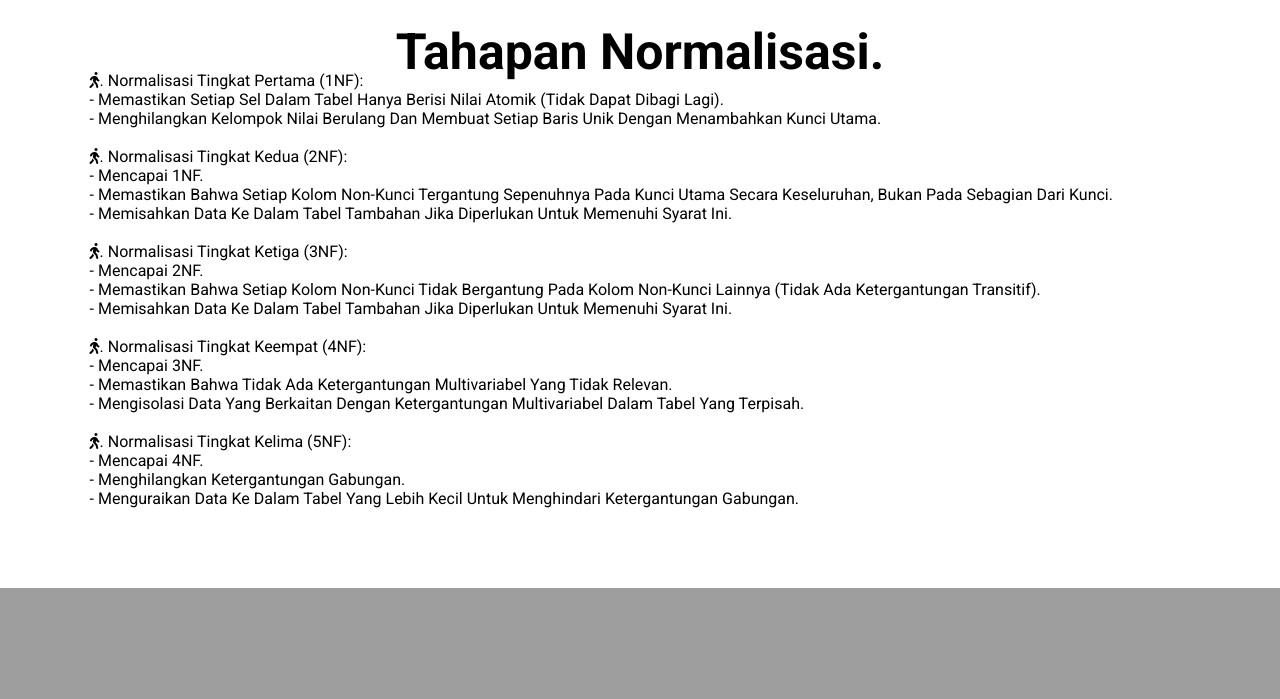
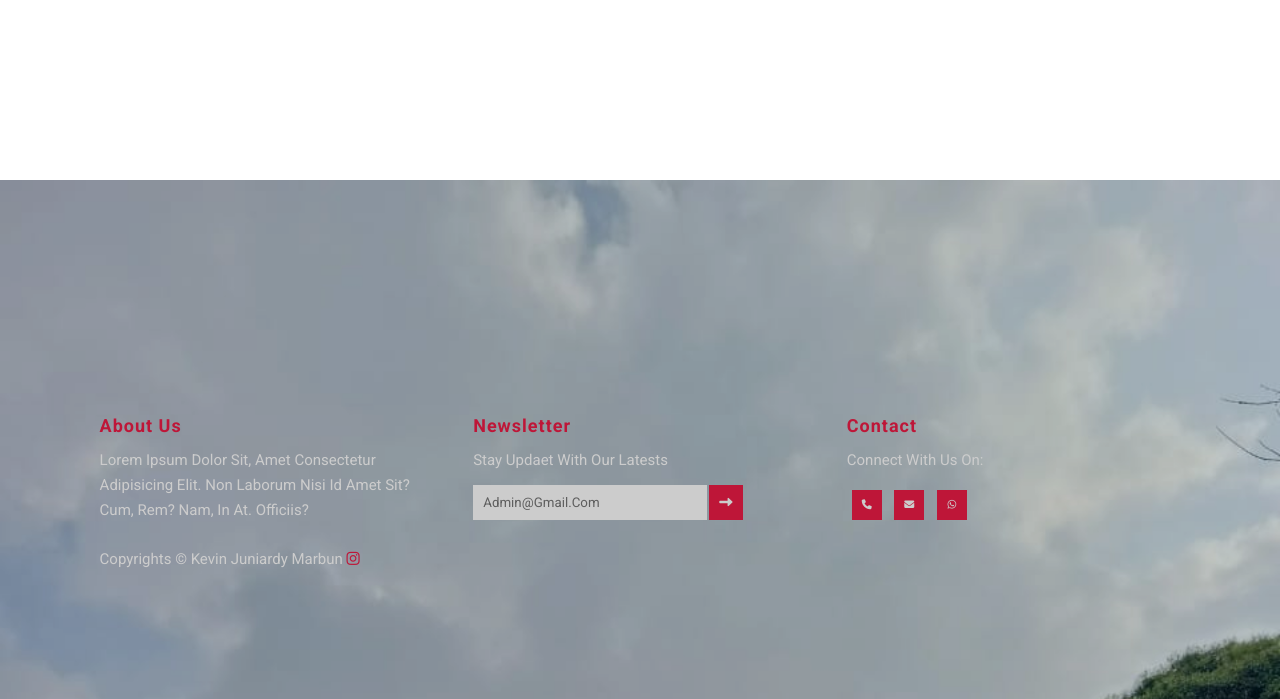
Before and after one commit to KevinMarbun/Kelompok.github.io, a PHP site: page /berita/berita2.html in a window 1280 px wide. Shown: the part 817-1516 px from the top of the page. Before the commit the page ends 1405 px from the top, so only its background shows below. Run offline with PHP 8.4, Linux system fonts and the light colour scheme.

Commit message:
revisi lagi

```diff
--- a/berita/berita2.html
+++ b/berita/berita2.html
@@ -11,55 +11,76 @@
     <link rel="stylesheet" href="https://cdnjs.cloudflare.com/ajax/libs/font-awesome/6.2.1/css/all.min.css" />
   </head>
 
-  <body>
+  <body id="background-vanta">
     <!-- Header Section -->
     <div class="header" id="home">
       <nav id="navbar">
-        <a href="#home" class="logo">Normalisasi<span>.</span></a>
+          <a href="../index.html #home" class="logo">Databases<span>.</span></a>
           <div class="links" id="nav">
               <a href="../index.html">Home</a>
               <a href="../index.html #about">Pengertian</a>
               <a href="../index.html #berita">Tujuan Normalisasi</a>
               <a href="../index.html #pengumuman">Bentuk Normalisasi</a>
-
-          <a href=" ../index.html #contact"><i class="fa fa-phone">contact</i></a>
+              <a href=" ../index.html #contact">contact</a>
           </div>
           <div class="fas fa-bars" id="menu-btn" onclick="openmenu()"></div>
           <div class="fa-solid fa-xmark" id="close" onclick="closemenu()"></div>
       </nav>
+      <div class="content">
+        <h2>Tugas Teknik Komputer TK 23 A<br />SBD (Sistem Basis Data)</h2>
+        <h3>Keuntungan  Database.</h3>
       </div>
+
+
     <!-- Header Section End -->
+    <!-- Blog Section -->
+    <section class="blog" id="berita">
+      <div class="container">
 
-    <!-- About Section -->
-    <h1 align="center" style="margin-top: 40px; font-size: 5em">Tahapan Normalisasi.</h1>
-    <section class="about" id="about">
-      <div class="container"></div>
-      <div class="about-content">
-        <p style="margin-top: 10px; font-size: 1.6em">
-          <i class="fas fa-walking"></i>. Normalisasi Tingkat Pertama (1NF): <br />
-          - Memastikan setiap sel dalam tabel hanya berisi nilai atomik (tidak dapat dibagi lagi). <br />
-          - Menghilangkan kelompok nilai berulang dan membuat setiap baris unik dengan menambahkan kunci utama. <br /><br />
-          <i class="fas fa-walking"></i>. Normalisasi Tingkat Kedua (2NF): <br />
-          - Mencapai 1NF. <br />
-          - Memastikan bahwa setiap kolom non-kunci tergantung sepenuhnya pada kunci utama secara keseluruhan, bukan pada sebagian dari kunci. <br />
-          - Memisahkan data ke dalam tabel tambahan jika diperlukan untuk memenuhi syarat ini.
+        <p style="margin-top: 10px; font-size: 1.6em;color: white;">
+          <i class="fas fa-walking"></i>. Keamanan: Data dapat dilindungi dengan kontrol akses dan enkripsi. <br /><br /><br />
+          <i class="fas fa-walking"></i>. Integritas Data: Menjamin konsistensi dan akurasi data melalui berbagai mekanisme seperti kunci utama (primary key) dan kunci asing (foreign key). <br />
           <br /><br />
-          <i class="fas fa-walking"></i>. Normalisasi Tingkat Ketiga (3NF): <br />
-          - Mencapai 2NF. <br />
-          - Memastikan bahwa setiap kolom non-kunci tidak bergantung pada kolom non-kunci lainnya (tidak ada ketergantungan transitif). <br />
-          - Memisahkan data ke dalam tabel tambahan jika diperlukan untuk memenuhi syarat ini.
+          <i class="fas fa-walking"></i>. Skalabilitas: Dapat menangani jumlah data yang besar dan banyak pengguna secara bersamaan. <br />
           <br /><br />
-          <i class="fas fa-walking"></i>. Normalisasi Tingkat Keempat (4NF): <br />
-          - Mencapai 3NF. <br />
-          - Memastikan bahwa tidak ada ketergantungan multivariabel yang tidak relevan. <br />
-          - Mengisolasi data yang berkaitan dengan ketergantungan multivariabel dalam tabel yang terpisah.
-          <br /><br />
-          <i class="fas fa-walking"></i>. Normalisasi Tingkat Kelima (5NF): <br />
-          - Mencapai 4NF. <br />
-          - Menghilangkan ketergantungan gabungan. <br />
-          - Menguraikan data ke dalam tabel yang lebih kecil untuk menghindari ketergantungan gabungan.
+          <i class="fas fa-walking"></i>. Efisiensi: Memungkinkan pemrosesan data secara cepat dan efisien melalui query yang dioptimalkan. <br />
+          <br /><br /><br><br>
         </p>
       </div>
     </section>
+    <!-- Blog Section End-->
+<br><br><br><br><br><br><br><br><br>
+    <!-- Footer Section -->
+    <section class="footer">
+      <div class="container">
+        <div class="footer-box">
+          <h3>about us</h3>
+          <p>Lorem ipsum dolor sit, amet consectetur adipisicing elit. Non laborum nisi id amet sit? Cum, rem? Nam, in at. Officiis?</p>
+          <p>
+            Copyrights &copy; Kevin Juniardy Marbun <a href="https://instagram.com/xc.pxly_?igshid=ZDdkNTZiNTM="><i class="fa-brands fa-instagram"></i></a>
+          </p>
+        </div>
+        <div class="footer-box">
+          <h3>Newsletter</h3>
+          <p>Stay updaet with our latests</p>
+          <form>
+            <input type="email" name="email" placeholder="admin@gmail.com" />
+            <button type="submit"><i class="fa-solid fa-right-long"></i></button>
+          </form>
+        </div>
+        <div class="footer-box">
+          <h3>Contact</h3>
+          <p>Connect With Us On:</p>
+          <div id="contact">
+            <a href="#"><i class="fa fa-phone"></i></a>
+            <a href="#"><i class="fa fa-envelope"></i></a>
+            <a href="#"><i class="fa-brands fa-whatsapp"></i></a>
+          </div>
+        </div>
+      </div>
+    </section>
+    <!-- Footer Section End -->
+
+    <script src="../script.js"></script>
   </body>
 </html>
--- a/pengumuman/p1.html
+++ b/pengumuman/p1.html
@@ -15,7 +15,7 @@
     <!-- Header Section -->
     <div class="header" id="home">
       <nav id="navbar">
-          <a href="../index.html #home" class="logo">Normalisasi<span>.</span></a>
+          <a href="../index.html #home" class="logo">Databases<span>.</span></a>
           <div class="links" id="nav">
               <a href="../index.html">Home</a>
               <a href="../index.html #about">Pengertian</a>
--- a/pengumuman/p2.html
+++ b/pengumuman/p2.html
@@ -15,7 +15,7 @@
     <!-- Header Section -->
     <div class="header" id="home">
       <nav id="navbar">
-          <a href="../index.html #home" class="logo">Normalisasi<span>.</span></a>
+          <a href="../index.html #home" class="logo">Databases<span>.</span></a>
           <div class="links" id="nav">
               <a href="../index.html">Home</a>
               <a href="../index.html #about">Pengertian</a>
--- a/pengumuman/p3.html
+++ b/pengumuman/p3.html
@@ -15,7 +15,7 @@
     <!-- Header Section -->
     <div class="header" id="home">
       <nav id="navbar">
-          <a href="../index.html #home" class="logo">Normalisasi<span>.</span></a>
+          <a href="../index.html #home" class="logo">Databases<span>.</span></a>
           <div class="links" id="nav">
               <a href="../index.html">Home</a>
               <a href="../index.html #about">Pengertian</a>
--- a/pengumuman/p4.html
+++ b/pengumuman/p4.html
@@ -15,7 +15,7 @@
     <!-- Header Section -->
     <div class="header" id="home">
       <nav id="navbar">
-          <a href="../index.html #home" class="logo">Normalisasi<span>.</span></a>
+          <a href="../index.html #home" class="logo">Databases<span>.</span></a>
           <div class="links" id="nav">
               <a href="../index.html">Home</a>
               <a href="../index.html #about">Pengertian</a>
--- a/pengumuman/p5.html
+++ b/pengumuman/p5.html
@@ -16,7 +16,7 @@
     <!-- Header Section -->
     <div class="header" id="home">
         <nav id="navbar">
-            <a href="#home" class="logo">Normalisasi<span>.</span></a>
+            <a href="#home" class="logo">Databases<span>.</span></a>
             <div class="links" id="nav">
                 <a href="../index.html">Home</a>
                 <a href="../index.html #about">Pengertian</a>
--- a/style.css
+++ b/style.css
@@ -21,9 +21,6 @@
   text-decoration: none;
   text-transform: capitalize;
   transition: 0.2s linear;
-}
-#background-vanta {
-  background-color: black;
 }
 
 html {
@@ -219,7 +216,7 @@
   border-radius: 10px;
   height: auto;
   cursor: pointer;
-  box-shadow: 0px 0px 5px 0px grey;
+  box-shadow: 0px 0px 5px 0px rgb(255, 0, 0);
   transition: 0.4s linear all;
 }
 
@@ -308,7 +305,7 @@
   background: var(--green);
   height: 100%;
   cursor: pointer;
-  box-shadow: 3px 3px 10px rgba(179, 179, 179, 0.5);
+  box-shadow: 3px 3px 10px rgb(232, 7, 7);
   padding-bottom: 3rem;
   border-radius: 10px;
 }
@@ -373,7 +370,7 @@
 }
 
 .team .container .team-box .team-content {
-  box-shadow: 3px 3px 10px rgba(179, 179, 179, 0.2);
+  box-shadow: 3px 3px 10px rgb(226, 7, 7);
   text-align: center;
   width: 80%;
   position: relative;
@@ -583,6 +580,6 @@
     display: flex;
     justify-content: center;
     align-items: center;
-    box-shadow: 0px 0px 10px 0px rgb(195, 193, 193);
+    box-shadow: 0px 0px 10px 0px rgb(240, 2, 2);
   }
 }
```
Also changed, not shown: berita/berita1.html (+53 -19 lines), index.html (+2 -12 lines), img/alex.jpg. Lines whose indentation alone changed are shown as unchanged.
